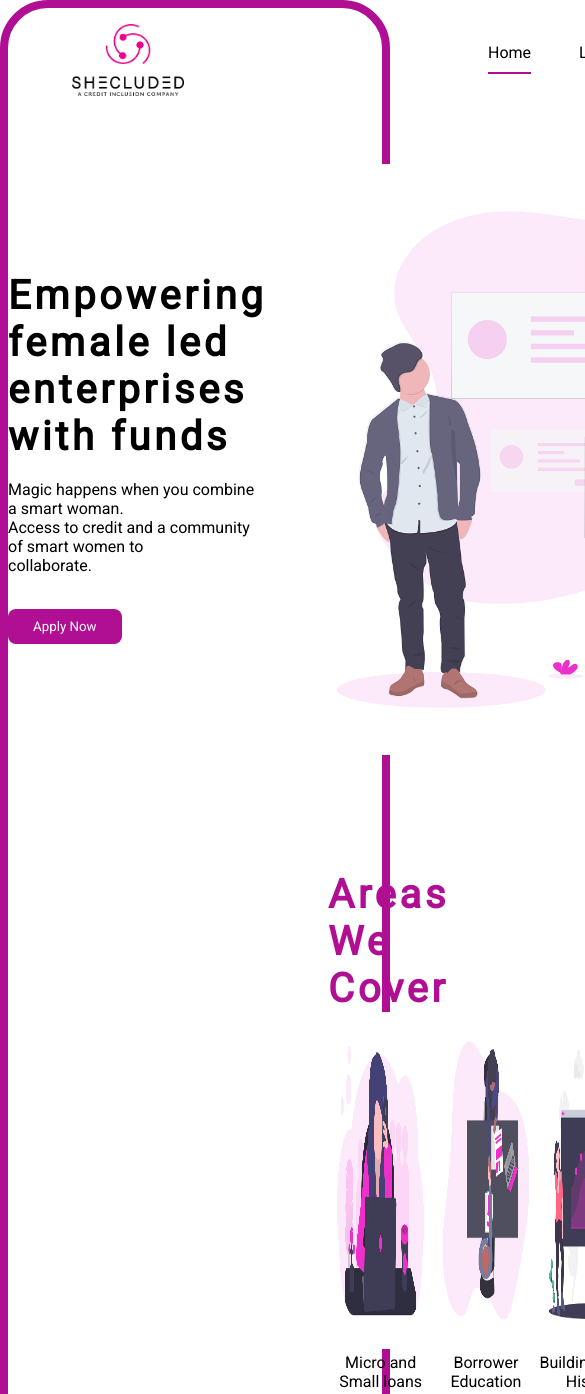
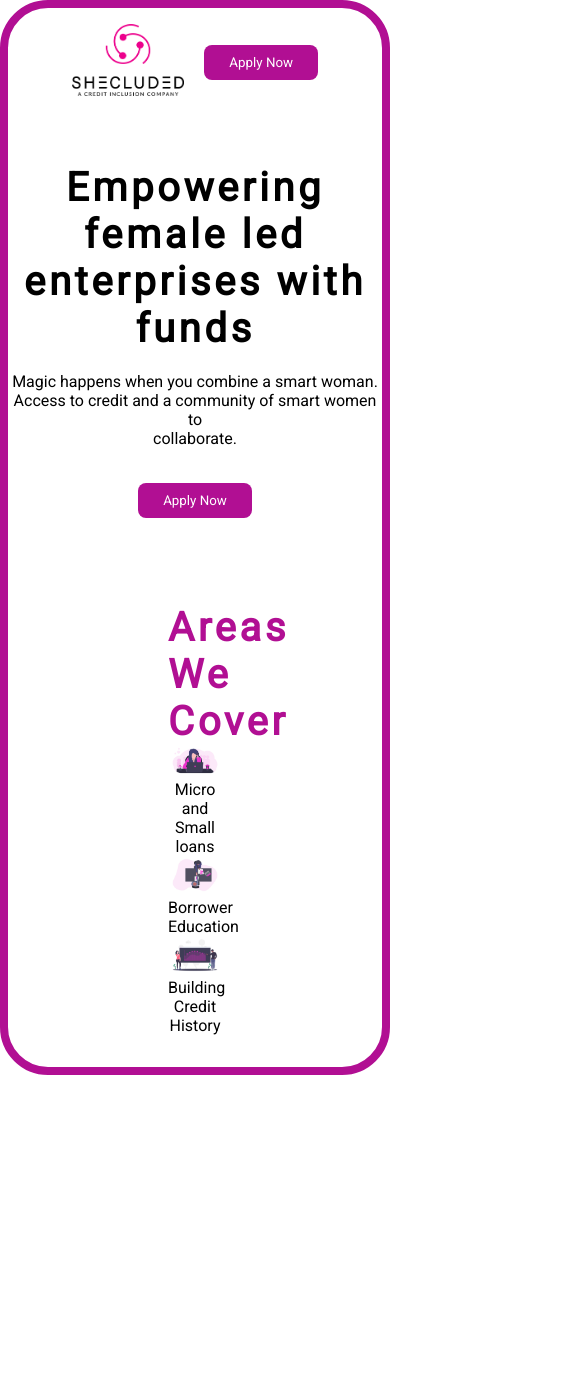
Before and after one commit to Gerald-97/shecluded_assignment, a plain HTML site: page index.html in a window 390 px wide. Shown: the top 1394 px of the page, 585 px wide, since content can reach past the window. After the commit the page ends 1075 px from the top, so only its background shows below. Drawn offline with Linux system fonts and the light colour scheme.

Commit message:
Just added the media query

```diff
--- a/css/style.css
+++ b/css/style.css
@@ -43,7 +43,6 @@
 }
 .body-top{
     display: flex;
-    /* max-height: 40vh; */
     align-items: center;
     padding-top: 3em;
     justify-content: space-around;
@@ -78,3 +77,24 @@
 .footer__item__title{
     color:  #b10f93;
 }
+@media(max-width: 768px){
+    .header-bar__item--list{
+        display: none;
+    }
+    .body-top__entry{
+        text-align: center;
+    }
+    .body-top__entry--image{
+        display: none;
+    }
+    .footer{
+        margin: 0;
+    }
+    .footer__item__gallery{
+        display: block;
+    }
+    .footer__item__gallery img{
+        height: auto;
+        max-width: 100%;
+    }
+}
--- a/index.html
+++ b/index.html
@@ -9,7 +9,6 @@
     <link href="https://fonts.googleapis.com/css?family=Roboto&display=swap" rel="stylesheet">
 </head>
 <body>
-    <div class="vingette">
     <div class="container">
         <header class="header-bar">
             <div class="header-bar__item">
@@ -62,6 +61,5 @@
             </div>
         </section>
     </div>
-    </div>
 </body>
 </html>
```
Lines whose indentation alone changed are shown as unchanged.
